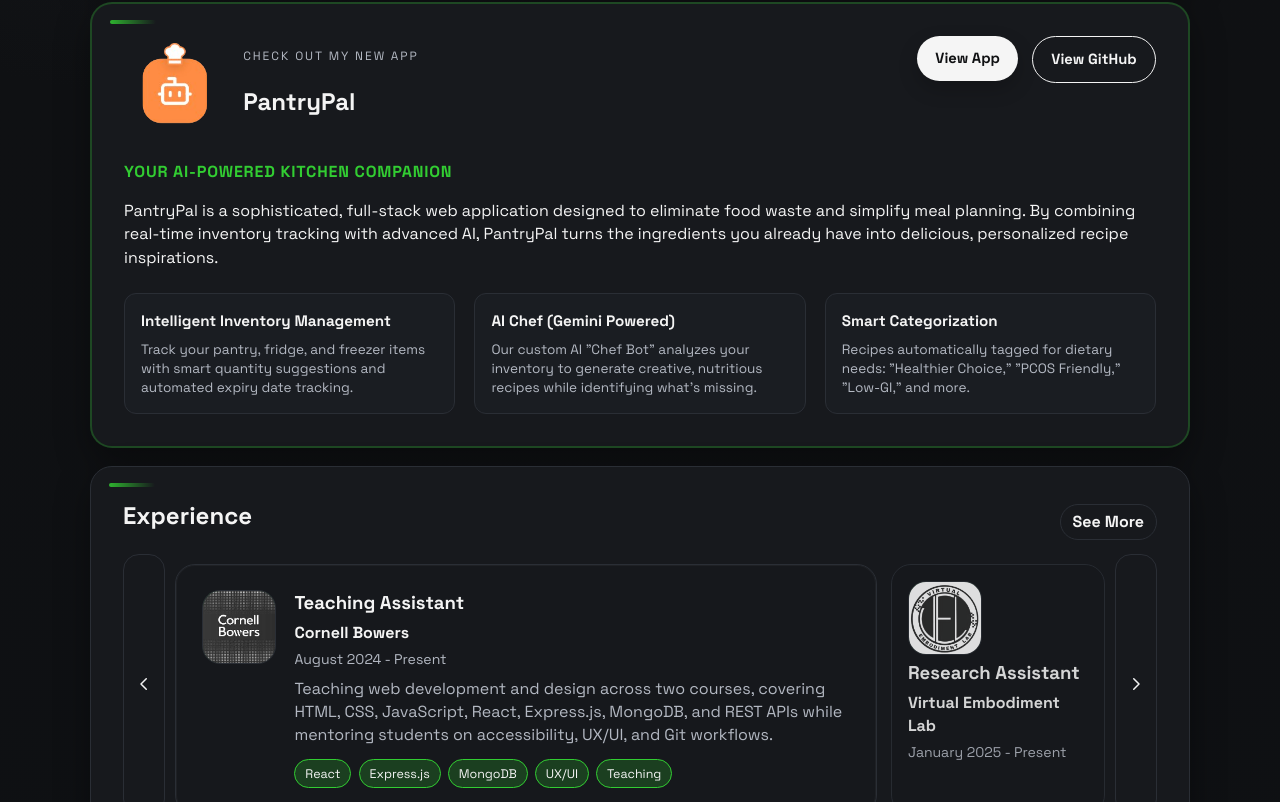
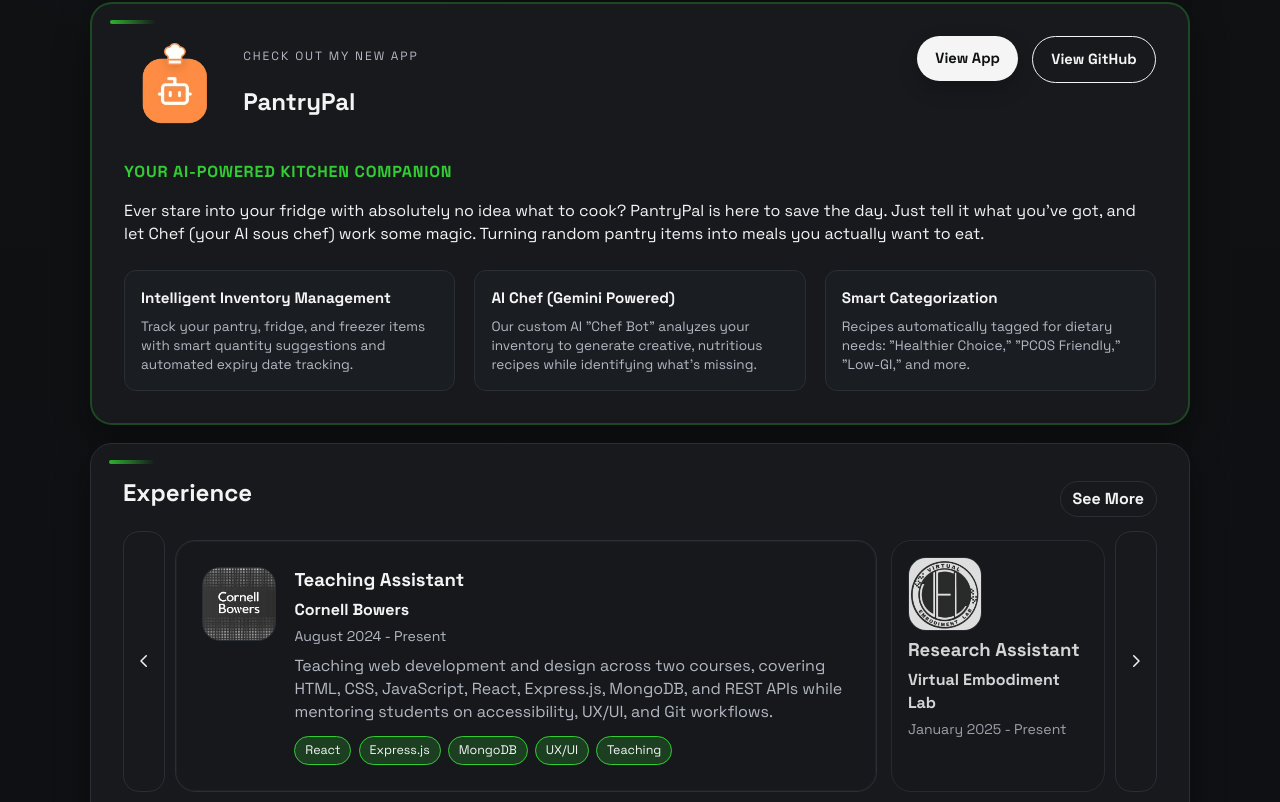
Before and after one commit to ZhalaeDaneshvari/zhalae-website, a React (Vite) app: page / in a window 1280 px wide. Shown: the part 1089-1891 px from the top of the page. Built offline with nearby package versions, Linux system fonts and the light colour scheme.

Commit message:
Update PantryPal description with casual tone

```diff
--- a/src/App.jsx
+++ b/src/App.jsx
@@ -179,7 +179,7 @@ const AGENTIC_PROJECTS = [
     date: "May 2026",
     clientTag: "Personal Project",
     summary:
-      "A sophisticated, full-stack web application designed to eliminate food waste and simplify meal planning. By combining real-time inventory tracking with advanced AI, PantryPal turns the ingredients you already have into delicious, personalized recipe inspirations.",
+      "Ever stare into your fridge with absolutely no idea what to cook? PantryPal is here to save the day. Just tell it what you've got, and let Chef (your AI sous chef) work some magic. Turning random pantry items into meals you actually want to eat.",
     details:
       "PantryPal features intelligent inventory management across pantry, fridge, and freezer with smart quantity suggestions and automated expiry tracking. The AI Chef, powered by Google Gemini Pro, analyzes your current inventory to generate creative, nutritious recipes on demand. Recipes are automatically tagged for dietary needs including 'Healthier Choice,' 'PCOS Friendly,' and 'Low-GI.' The app supports collaborative households for real-time pantry syncing, seamless Grocery integration for missing ingredients, and provides detailed nutritional transparency with macros and prep difficulty. Built with a meticulously crafted editorial UI featuring smooth transitions and premium responsive design.",
     skills: [
@@ -1100,7 +1100,7 @@ function App() {
               Your AI-Powered Kitchen Companion
             </p>
             <p>
-              PantryPal is a sophisticated, full-stack web application designed to eliminate food waste and simplify meal planning. By combining real-time inventory tracking with advanced AI, PantryPal turns the ingredients you already have into delicious, personalized recipe inspirations.
+              Ever stare into your fridge with absolutely no idea what to cook? PantryPal is here to save the day. Just tell it what you've got, and let Chef (your AI sous chef) work some magic. Turning random pantry items into meals you actually want to eat.
             </p>
             <div className="featured-app-highlights">
               <div className="highlight">
```
